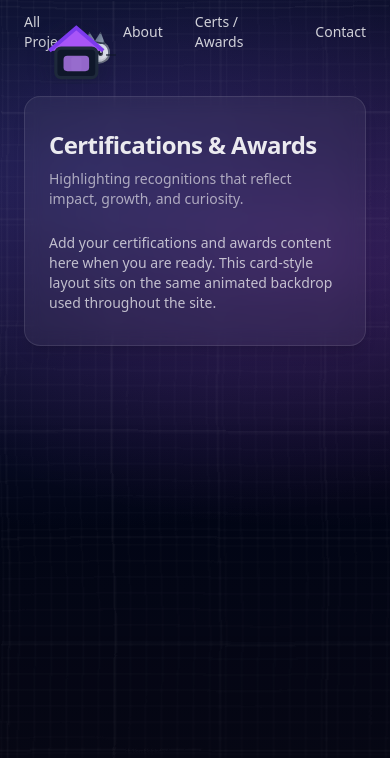
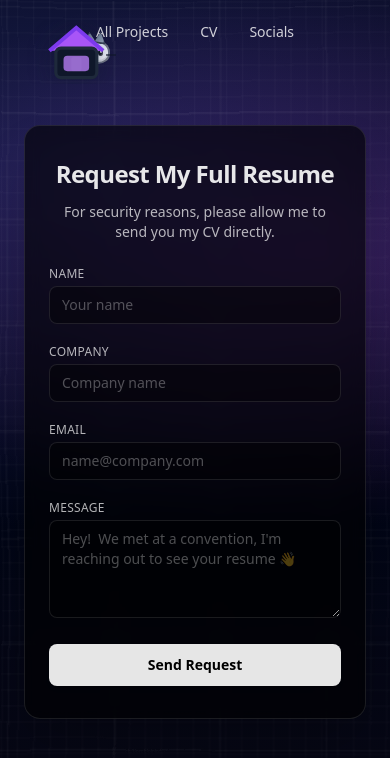
Before and after one commit to Mantablast/aimee, a React (Vite) app: page /certsawards in a window 390 px wide. Shown: the top 758 px of the page. Built offline with nearby package versions, Linux system fonts and the light colour scheme.

Commit message:
Got rid of unnecessary pages, added CV form.

```diff
--- a/src/App.jsx
+++ b/src/App.jsx
@@ -1,16 +1,14 @@
 // App.jsx
 import { BrowserRouter, Routes, Route, Outlet, Link } from "react-router-dom";
 import Landing from "./components/Landing";
-import About from "./pages/About";
-import CertsAwards from "./pages/CertsAwards";
+import Cv from "./pages/Cv";
 import Contact from "./pages/Contact";
 import HouseCatLogo from "./components/HouseCatLogo";
 
 const NAV = [
   { href: "https://github.com/Mantablast", label: "All Projects" },
-  { href: "#about",        label: "About" },
-  { href: "/certsawards",  label: "Certs / Awards" },
-  { href: "/contact",      label: "Contact" },
+  { href: "/certsawards",  label: "CV" },
+  { href: "/contact",      label: "Socials" },
 ];
 
 function Layout() {
@@ -52,7 +50,7 @@ export default function App() {
       <Routes>
         <Route element={<Layout />}>
           <Route index element={<Landing />} />
-          <Route path="/certsawards" element={<CertsAwards />} />
+          <Route path="/certsawards" element={<Cv />} />
           <Route path="/contact" element={<Contact />} />
         </Route>
       </Routes>
--- a/src/pages/About.jsx
+++ /dev/null
@@ -1,53 +0,0 @@
-import GitHubCalendar from "react-github-calendar";
-import { Tooltip as ReactTooltip } from "react-tooltip";
-import PageBackdrop from "../components/PageBackdrop";
-
-export function AboutContent() {
-  const currentYear = new Date().getFullYear();
-  return (
-    <section id="about" className="mx-auto max-w-3xl px-6 py-12">
-      <div className="mt-8 rounded-2xl border border-white/10 p-4 bg-white/5 shadow-lg backdrop-blur">
-        <h3 className="mb-3 text-sm uppercase tracking-wide text-white/60">
-          Recent GitHub activity
-        </h3>
-
-        {/* two-up layout */}
-        <div className="grid gap-6 md:grid-cols-2 items-start">
-          {/* calendar column */}
-          <div className="overflow-auto md:overflow-visible md:pr-2 shrink-0">
-            <GitHubCalendar
-              username="Mantablast"
-              year={currentYear}
-              blockSize={12}
-              blockMargin={4}
-              colorScheme="dark"
-              fontSize={12}
-            />
-          </div>
-
-          {/* languages image column */}
-          <div className="flex items-center justify-center">
-            <img
-              src="https://github-readme-stats.vercel.app/api/top-langs/?username=Mantablast&layout=compact&theme=transparent"
-              alt="Top languages"
-              className="max-w-full h-auto"
-            />
-          </div>
-        </div>
-
-        <ReactTooltip html />
-      </div>
-    </section>
-  );
-}
-
-export default function About() {
-  return (
-    <>
-      <PageBackdrop />
-      <main className="relative z-10 flex min-h-screen w-full items-center justify-center px-6 py-24">
-        <AboutContent />
-      </main>
-    </>
-  );
-}
--- a/src/pages/CertsAwards.jsx
+++ /dev/null
@@ -1,29 +0,0 @@
-import PageBackdrop from "../components/PageBackdrop";
-
-export default function CertsAwards() {
-  return (
-    <>
-      <PageBackdrop />
-      <main className="relative z-10 flex min-h-screen w-full items-start justify-center px-6 py-24">
-        <section
-          id="certsawards"
-          className="w-full max-w-3xl rounded-2xl border border-white/10 bg-white/5 px-6 py-8 text-white shadow-lg backdrop-blur"
-        >
-          <header className="mb-6">
-            <h2 className="text-2xl font-semibold tracking-tight text-white/90">
-              Certifications &amp; Awards
-            </h2>
-            <p className="mt-2 text-sm text-white/60">
-              Highlighting recognitions that reflect impact, growth, and curiosity.
-            </p>
-          </header>
-
-          <p className="text-sm text-white/70">
-            Add your certifications and awards content here when you are ready. This card-style
-            layout sits on the same animated backdrop used throughout the site.
-          </p>
-        </section>
-      </main>
-    </>
-  );
-}
--- a/src/pages/Contact.jsx
+++ b/src/pages/Contact.jsx
@@ -45,7 +45,7 @@ export default function Contact() {
       <div className="relative z-10 flex min-h-screen w-full items-center justify-center px-6 py-16 text-zinc-50">
         <div className="w-full max-w-3xl rounded-3xl border border-white/10 bg-black/60 p-6 text-center shadow-2xl backdrop-blur">
           <h1 className="mb-4 text-3xl font-extrabold tracking-tight sm:text-4xl">
-            Punch some bricks 👊
+            Punch bricks 🥊
           </h1>
           <p className="mb-5 text-sm opacity-80">
             Controls: ←/→ or A/D to move • Space to jump
--- /dev/null
+++ b/src/pages/Cv.jsx
@@ -0,0 +1,132 @@
+import { useState } from "react";
+import PageBackdrop from "../components/PageBackdrop";
+
+export default function Cv() {
+  const [form, setForm] = useState({
+    name: "",
+    company: "",
+    email: "",
+    message: "",
+  });
+
+  const [status, setStatus] = useState(null);
+
+  const handleChange = (event) => {
+    const { name, value } = event.target;
+    setForm((previous) => ({ ...previous, [name]: value }));
+  };
+
+  const handleSubmit = (event) => {
+    event.preventDefault();
+    setStatus("submitted");
+  };
+
+  return (
+    <>
+      <PageBackdrop />
+      <main className="relative z-10 flex min-h-screen w-full items-center justify-center px-6 py-24">
+        <section className="w-full max-w-xl rounded-2xl border border-white/10 bg-black/60 px-6 py-8 text-white shadow-2xl backdrop-blur">
+          <header className="mb-6 text-center">
+            <h1 className="text-2xl font-semibold tracking-tight text-white/90 sm:text-3xl">
+              Request My Full Resume
+            </h1>
+            <p className="mt-3 text-sm text-white/70">
+              For security reasons, please allow me to send you my CV directly.
+            </p>
+          </header>
+
+          <form onSubmit={handleSubmit} className="space-y-5">
+            <div>
+              <label
+                htmlFor="name"
+                className="mb-1 block text-xs font-medium uppercase tracking-wide text-white/70"
+              >
+                Name
+              </label>
+              <input
+                id="name"
+                name="name"
+                type="text"
+                required
+                value={form.name}
+                onChange={handleChange}
+                className="w-full rounded-lg border border-white/10 bg-black/40 px-3 py-2 text-sm text-white placeholder:text-white/30 focus:border-white/40 focus:outline-none focus:ring-1 focus:ring-white/40"
+                placeholder="Your name"
+              />
+            </div>
+
+            <div>
+              <label
+                htmlFor="company"
+                className="mb-1 block text-xs font-medium uppercase tracking-wide text-white/70"
+              >
+                Company
+              </label>
+              <input
+                id="company"
+                name="company"
+                type="text"
+                required
+                value={form.company}
+                onChange={handleChange}
+                className="w-full rounded-lg border border-white/10 bg-black/40 px-3 py-2 text-sm text-white placeholder:text-white/30 focus:border-white/40 focus:outline-none focus:ring-1 focus:ring-white/40"
+                placeholder="Company name"
+              />
+            </div>
+
+            <div>
+              <label
+                htmlFor="email"
+                className="mb-1 block text-xs font-medium uppercase tracking-wide text-white/70"
+              >
+                Email
+              </label>
+              <input
+                id="email"
+                name="email"
+                type="email"
+                required
+                value={form.email}
+                onChange={handleChange}
+                className="w-full rounded-lg border border-white/10 bg-black/40 px-3 py-2 text-sm text-white placeholder:text-white/30 focus:border-white/40 focus:outline-none focus:ring-1 focus:ring-white/40"
+                placeholder="name@company.com"
+              />
+            </div>
+
+            <div>
+              <label
+                htmlFor="message"
+                className="mb-1 block text-xs font-medium uppercase tracking-wide text-white/70"
+              >
+                Message
+              </label>
+              <textarea
+                id="message"
+                name="message"
+                rows={4}
+                required
+                value={form.message}
+                onChange={handleChange}
+                className="w-full rounded-lg border border-white/10 bg-black/40 px-3 py-2 text-sm text-white placeholder:text-white/30 focus:border-white/40 focus:outline-none focus:ring-1 focus:ring-white/40"
+                placeholder="Hey!  We met at a convention, I'm reaching out to see your resume 👋"
+              />
+            </div>
+
+            <button
+              type="submit"
+              className="inline-flex w-full items-center justify-center rounded-lg bg-white/90 px-4 py-2.5 text-sm font-semibold text-black shadow-md transition hover:bg-white focus-visible:outline focus-visible:outline-2 focus-visible:outline-offset-2 focus-visible:outline-white"
+            >
+              Send Request
+            </button>
+          </form>
+
+          {status === "submitted" && (
+            <p className="mt-4 text-center text-xs text-emerald-300/90">
+              Thanks for your interest! I will get back to you shortly.
+            </p>
+          )}
+        </section>
+      </main>
+    </>
+  );
+}
--- a/src/pages/Resume.jsx
+++ /dev/null
@@ -1,24 +0,0 @@
-import PageBackdrop from "../components/PageBackdrop";
-
-export default function Resume() {
-  return (
-    <>
-      <PageBackdrop />
-      <main className="relative z-10 flex min-h-screen w-full items-center justify-center px-6 py-24 text-white">
-        <section className="w-full max-w-3xl rounded-2xl border border-white/10 bg-white/5 px-6 py-8 shadow-xl backdrop-blur">
-          <header className="mb-6">
-            <h1 className="text-3xl font-semibold tracking-tight text-white/90">Resume</h1>
-            <p className="mt-2 text-sm text-white/60">
-              Embed or link your resume here so visitors can explore your experience.
-            </p>
-          </header>
-          <p className="text-sm leading-relaxed text-white/70">
-            Drop in a PDF viewer, an interactive timeline, or quick download links. This page now
-            shares the same animated backdrop as the rest of the site, giving the experience a
-            cohesive feel.
-          </p>
-        </section>
-      </main>
-    </>
-  );
-}
```
